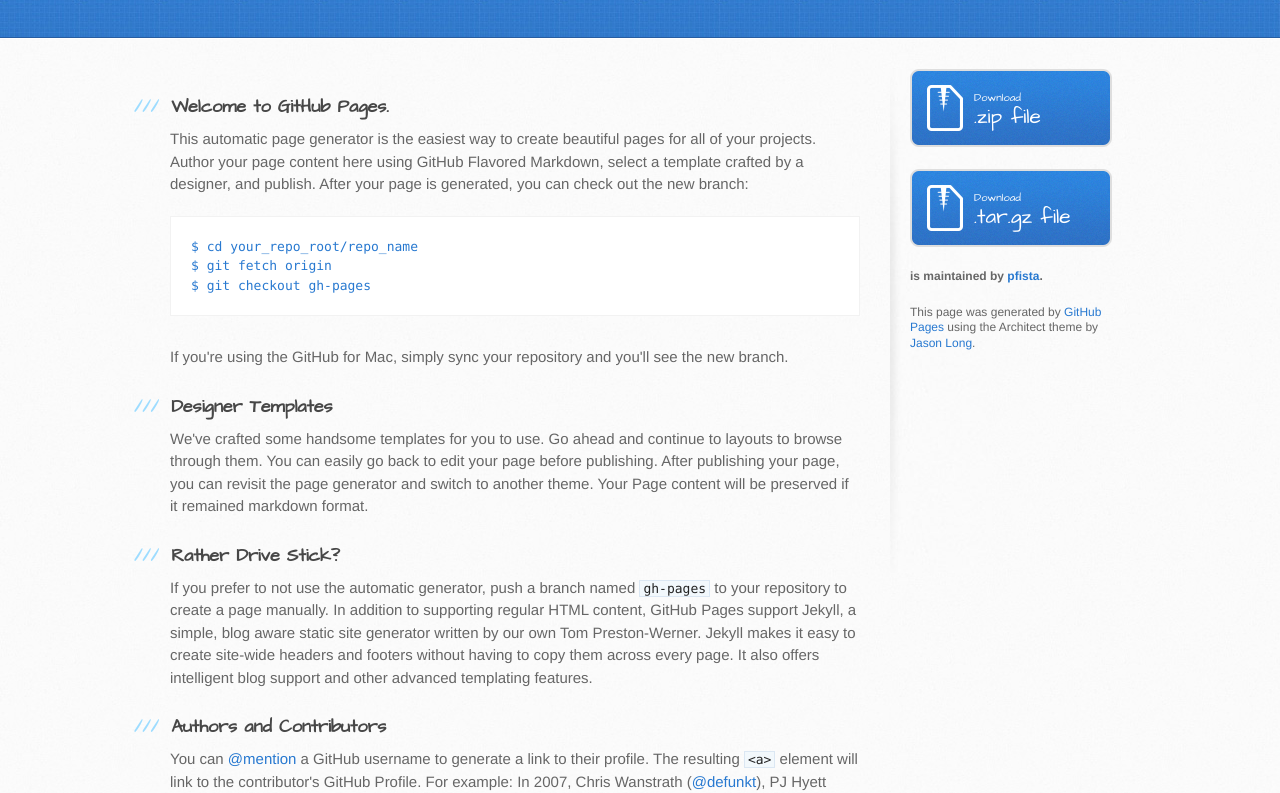
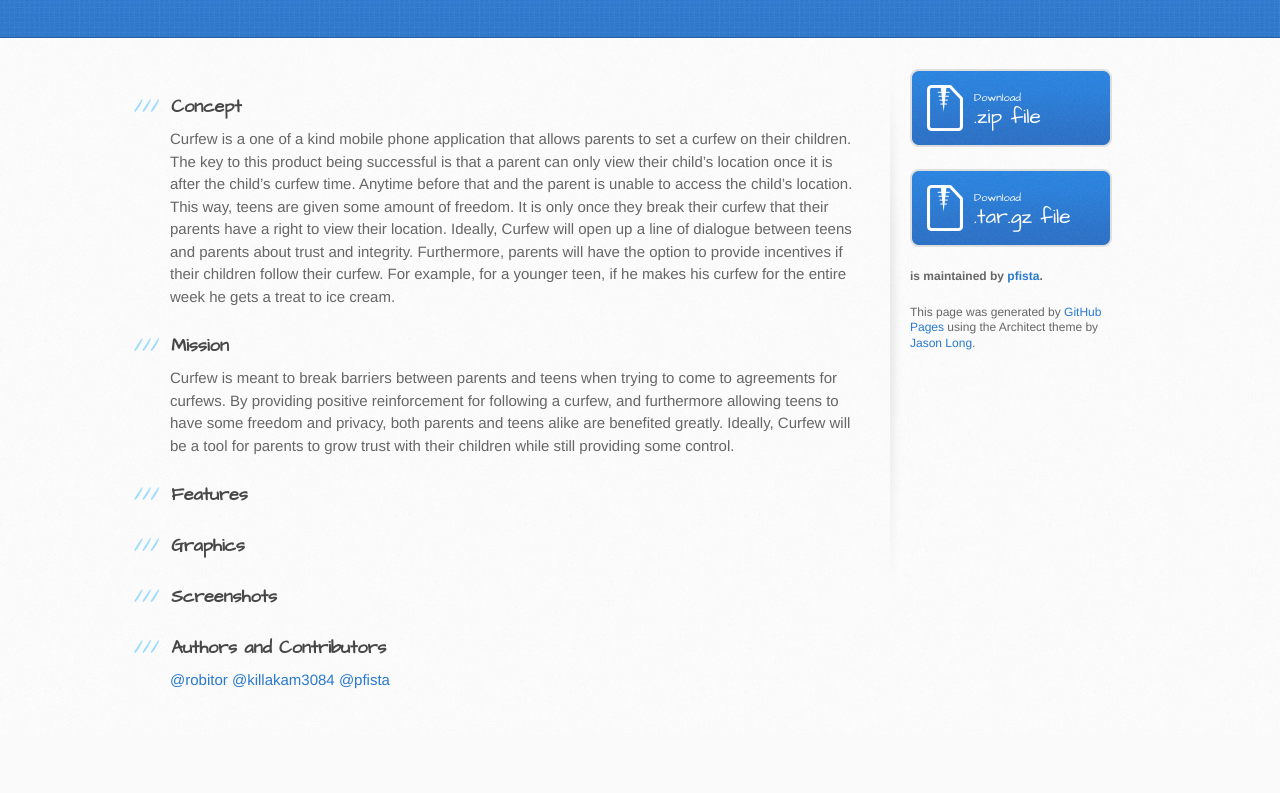
Before and after one commit to pfista/Curfew, a plain HTML site: page index.html in a window 1280 px wide. Shown: the part 163-956 px from the top of the page. After the commit the page ends 897 px from the top, so only its background shows below. Drawn offline with Linux system fonts and the light colour scheme.

```diff
--- a/index.html
+++ b/index.html
@@ -29,36 +29,28 @@
       <div class="inner clearfix">
         <section id="main-content">
           <h3>
-<a name="welcome-to-github-pages" class="anchor" href="#welcome-to-github-pages"><span class="octicon octicon-link"></span></a>Welcome to GitHub Pages.</h3>
+<a name="concept" class="anchor" href="#concept"><span class="octicon octicon-link"></span></a>Concept</h3>
 
-<p>This automatic page generator is the easiest way to create beautiful pages for all of your projects. Author your page content here using GitHub Flavored Markdown, select a template crafted by a designer, and publish. After your page is generated, you can check out the new branch:</p>
-
-<pre><code>$ cd your_repo_root/repo_name
-$ git fetch origin
-$ git checkout gh-pages
-</code></pre>
-
-<p>If you're using the GitHub for Mac, simply sync your repository and you'll see the new branch.</p>
+<p>Curfew is a one of a kind mobile phone application that allows parents to set a curfew on their children.  The key to this product being successful is that a parent can only view their child’s location once it is after the child’s curfew time.  Anytime before that and the parent is unable to access the child’s location.  This way, teens are given some amount of freedom.  It is only once they break their curfew that their parents have a right to view their location.  Ideally, Curfew will open up a line of dialogue between teens and parents about trust and integrity. Furthermore, parents will have the option to provide incentives if their children follow their curfew.  For example, for a younger teen, if he makes his curfew for the entire week he gets a treat to ice cream.</p>
 
 <h3>
-<a name="designer-templates" class="anchor" href="#designer-templates"><span class="octicon octicon-link"></span></a>Designer Templates</h3>
+<a name="mission" class="anchor" href="#mission"><span class="octicon octicon-link"></span></a>Mission</h3>
 
-<p>We've crafted some handsome templates for you to use. Go ahead and continue to layouts to browse through them. You can easily go back to edit your page before publishing. After publishing your page, you can revisit the page generator and switch to another theme. Your Page content will be preserved if it remained markdown format.</p>
+<p>Curfew is meant to break barriers between parents and teens when trying to come to agreements for curfews.  By providing positive reinforcement for following a curfew, and furthermore allowing teens to have some freedom and privacy, both parents and teens alike are benefited greatly. Ideally, Curfew will be a tool for parents to grow trust with their children while still providing some control.</p>
 
 <h3>
-<a name="rather-drive-stick" class="anchor" href="#rather-drive-stick"><span class="octicon octicon-link"></span></a>Rather Drive Stick?</h3>
+<a name="features" class="anchor" href="#features"><span class="octicon octicon-link"></span></a>Features</h3>
 
-<p>If you prefer to not use the automatic generator, push a branch named <code>gh-pages</code> to your repository to create a page manually. In addition to supporting regular HTML content, GitHub Pages support Jekyll, a simple, blog aware static site generator written by our own Tom Preston-Werner. Jekyll makes it easy to create site-wide headers and footers without having to copy them across every page. It also offers intelligent blog support and other advanced templating features.</p>
+<h3>
+<a name="graphics" class="anchor" href="#graphics"><span class="octicon octicon-link"></span></a>Graphics</h3>
+
+<h3>
+<a name="screenshots" class="anchor" href="#screenshots"><span class="octicon octicon-link"></span></a>Screenshots</h3>
 
 <h3>
 <a name="authors-and-contributors" class="anchor" href="#authors-and-contributors"><span class="octicon octicon-link"></span></a>Authors and Contributors</h3>
 
-<p>You can <a href="https://github.com/blog/821" class="user-mention">@mention</a> a GitHub username to generate a link to their profile. The resulting <code>&lt;a&gt;</code> element will link to the contributor's GitHub Profile. For example: In 2007, Chris Wanstrath (<a href="https://github.com/defunkt" class="user-mention">@defunkt</a>), PJ Hyett (<a href="https://github.com/pjhyett" class="user-mention">@pjhyett</a>), and Tom Preston-Werner (<a href="https://github.com/mojombo" class="user-mention">@mojombo</a>) founded GitHub.</p>
-
-<h3>
-<a name="support-or-contact" class="anchor" href="#support-or-contact"><span class="octicon octicon-link"></span></a>Support or Contact</h3>
-
-<p>Having trouble with Pages? Check out the documentation at <a href="http://help.github.com/pages">http://help.github.com/pages</a> or contact <a href="mailto:support@github.com">support@github.com</a> and we’ll help you sort it out.</p>
+<p><a href="https://github.com/robitor" class="user-mention">@robitor</a> <a href="https://github.com/killakam3084" class="user-mention">@killakam3084</a> <a href="https://github.com/pfista" class="user-mention">@pfista</a></p>
         </section>
 
         <aside id="sidebar">
```
Also changed, not shown: params.json (+1 -1 lines).
